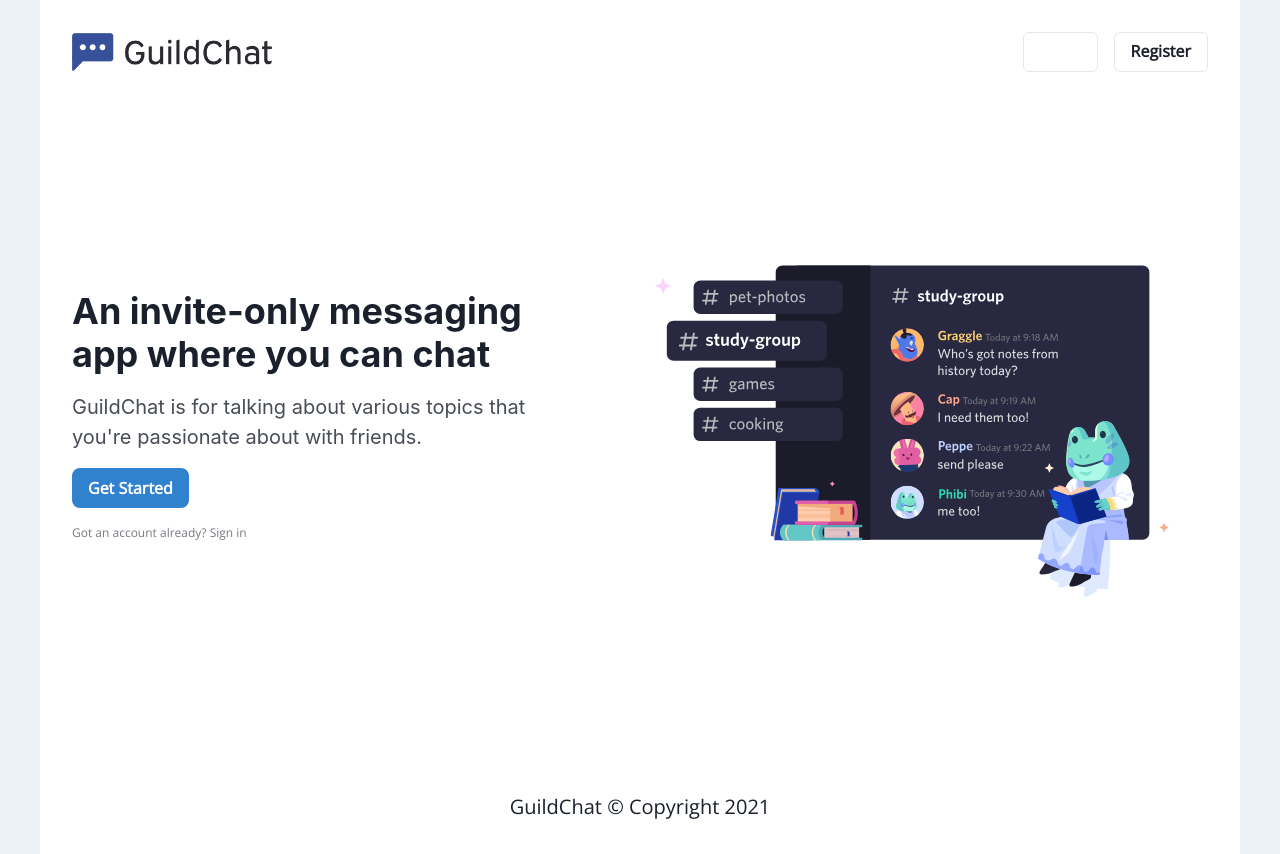
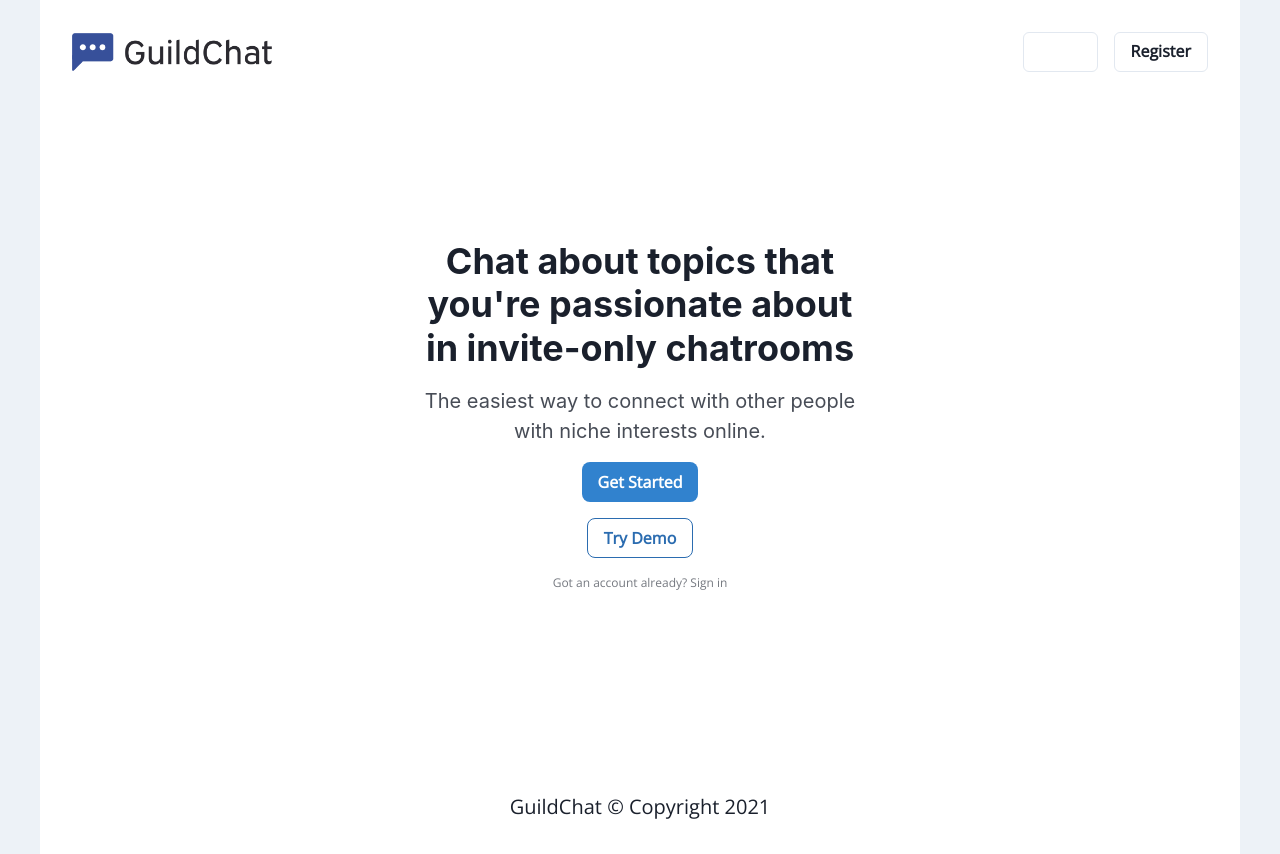
Before and after one commit to nnemtcev/guildchat, a React (Create React App) app in the folder client/: page / in a window 1280 px wide. Built offline with nearby package versions, Linux system fonts and the light colour scheme.

Commit message:
Create AuthRoute component for authorized routes only and redesign homepage

```diff
--- a/client/src/App.js
+++ b/client/src/App.js
@@ -22,6 +22,10 @@ export default function App() {
       <Route path="/register" component={Register} />
       <Route path="/forgot-password" component={ForgotPassword} />
       <Route path="/reset-password/:token" component={ResetPassword} />
+      <AuthRoute exact path="/channels/me" component={Home} />
+      <AuthRoute exact path="/channels/me/:channelId" component={Home} />
+      <AuthRoute exact path="/account" component={Account} />
+      <AuthRoute exact path="/:link" component={Invite} />
     </Switch>
   );
 }
--- a/client/src/api/apiClient.js
+++ b/client/src/api/apiClient.js
@@ -4,3 +4,22 @@ export const api = axios.create({
   baseURL: "http://localhost:4000/api",
   withCredentials: true,
 });
+
+api.interceptors.response.use(
+  (response) => {
+    return response;
+  },
+  (error) => {
+    const { status } = error.response;
+    switch (status) {
+      case 403:
+        localStorage.removeItem("user-storage");
+        window.location.replace("/login");
+        break;
+      default:
+        break;
+    }
+
+    return new Promise.reject(error);
+  }
+);
--- a/client/src/api/handler/auth.js
+++ b/client/src/api/handler/auth.js
@@ -3,7 +3,7 @@ import { api } from "../apiClient";
 export const register = (formValues) =>
   api.post("/account/register", formValues);
 
-export const login = () => null;
+export const login = (formValues) => api.post("/account/login", formValues);
 
 export const logout = () => null;
 
--- a/client/src/components/sections/Hero.js
+++ b/client/src/components/sections/Hero.js
@@ -17,13 +17,14 @@ export default function Hero({
   image,
   ctaLink,
   ctaText,
+  demoText,
   ...rest
 }) {
   return (
     <Flex
       align="center"
-      justify={{ base: "center", md: "space-around", xl: "space-between" }}
-      direction={{ base: "column-reverse", md: "row" }}
+      justify={{ base: "center", md: "center", xl: "center" }}
+      direction={{ base: "column-reverse", md: "column-reverse" }}
       wrap="nowrap"
       minH="70vh"
       px={8}
@@ -33,13 +34,13 @@ export default function Hero({
       <Stack
         spacing={4}
         w={{ base: "80%", md: "40%" }}
-        align={["center", "center", "flex-start", "flex-start"]}
+        align={["center", "center", "center", "center"]}
       >
         <Heading
           as="h1"
           size="xl"
           fontWeight="bold"
-          textAlign={["center", "center", "left", "left"]}
+          textAlign={["center", "center", "center", "center"]}
         >
           {title}
         </Heading>
@@ -49,7 +50,7 @@ export default function Hero({
           opacity="0.8"
           fontWeight="normal"
           lineHeight={1.5}
-          textAlign={["center", "center", "left", "left"]}
+          textAlign={["center", "center", "center", "center"]}
         >
           {subtitle}
         </Heading>
@@ -65,6 +66,17 @@ export default function Hero({
             {ctaText}
           </Button>
         </Link>
+        <Button
+          colorScheme="blue"
+          variant="outline"
+          borderRadius="8px"
+          py="4"
+          px="4"
+          lineHeight="1"
+          size="md"
+        >
+          {demoText}
+        </Button>
         <Text fontSize="xs" mt={2} textAlign="center" opacity="0.6">
           Got an account already?{" "}
           <CLink as={Link} to="/login">
--- a/client/src/pages/AuthRoute.js
+++ b/client/src/pages/AuthRoute.js
@@ -2,6 +2,20 @@ import React from "react";
 import { Redirect, Route } from "react-router-dom";
 import userStore from "stores/userStore";
 
-export default function AuthRoute() {
-  return <Route />;
+export default function AuthRoute({ component: Component, ...rest }) {
+  const current = userStore((state) => state.current);
+  const storage = JSON.parse(localStorage.getItem("user-storage"));
+
+  return (
+    <Route
+      {...rest}
+      render={(props) =>
+        current || storage?.state?.current ? (
+          <Component {...props} />
+        ) : (
+          <Redirect to="/login" />
+        )
+      }
+    />
+  );
 }
--- a/client/src/pages/Landing.js
+++ b/client/src/pages/Landing.js
@@ -6,11 +6,11 @@ export default function Landing() {
   return (
     <LandingLayout>
       <Hero
-        title="An invite-only messaging app where you can chat"
-        subtitle="GuildChat is for talking about various topics that you're passionate about with friends."
-        image="/landing.svg"
+        title="Chat about topics that you're passionate about in invite-only chatrooms"
+        subtitle="The easiest way to connect with other people with niche interests online."
         ctaText="Get Started"
         ctaLink="/register"
+        demoText="Try Demo"
       />
     </LandingLayout>
   );
--- a/client/src/pages/Login.js
+++ b/client/src/pages/Login.js
@@ -17,6 +17,28 @@ import InputField from "components/shared/InputField";
 import { LoginSchema } from "validation/auth.schema";
 
 export default function Login() {
+  const setUser = userStore((state) => state.setUser);
+  const history = useHistory();
+
+  function handleLogin(formValues, { setErrors }) {
+    login(formValues)
+      .then(({ data }) => {
+        if (data) {
+          setUser(data);
+          history.push("/channels/me");
+        }
+      })
+      .catch((err) => {
+        if (err?.response?.status === 404) {
+          setErrors({ email: "A user with this email does not exist" });
+        } else if (err?.response?.status === 401) {
+          setErrors({ password: "Invalid password" });
+        } else {
+          setErrors(toErrorMap(err));
+        }
+      });
+  }
+
   return (
     <Flex minHeight="100vh" width="full" align="center" justifyContent="center">
       <Box px={4} width="full" maxWidth="500px" textAlign="center">
@@ -28,9 +50,15 @@ export default function Login() {
             <Heading fontSize="24px">Welcome Back</Heading>
           </Box>
           <Box my={4} textAlign="left">
+            <Formik
+              initialValues={{ email: "", password: "" }}
+              validationSchema={LoginSchema}
+              onSubmit={handleLogin}
+            >
+              {({ isSubmitting }) => (
                 <Form>
                   <InputField
-                label="Email"
+                    label="email"
                     name="email"
                     autoComplete="email"
                     type="email"
@@ -67,11 +95,17 @@ export default function Login() {
                   </Button>
                   <Text mt="4">
                     Don't have an account yet?{" "}
-                <Link as={RLink} to="/register" textColor="highlight.standard">
+                    <Link
+                      as={RLink}
+                      to="/register"
+                      textColor="highlight.standard"
+                    >
                       Sign Up
                     </Link>
                   </Text>
                 </Form>
+              )}
+            </Formik>
           </Box>
         </Box>
       </Box>
```
Lines whose indentation alone changed are shown as unchanged.
